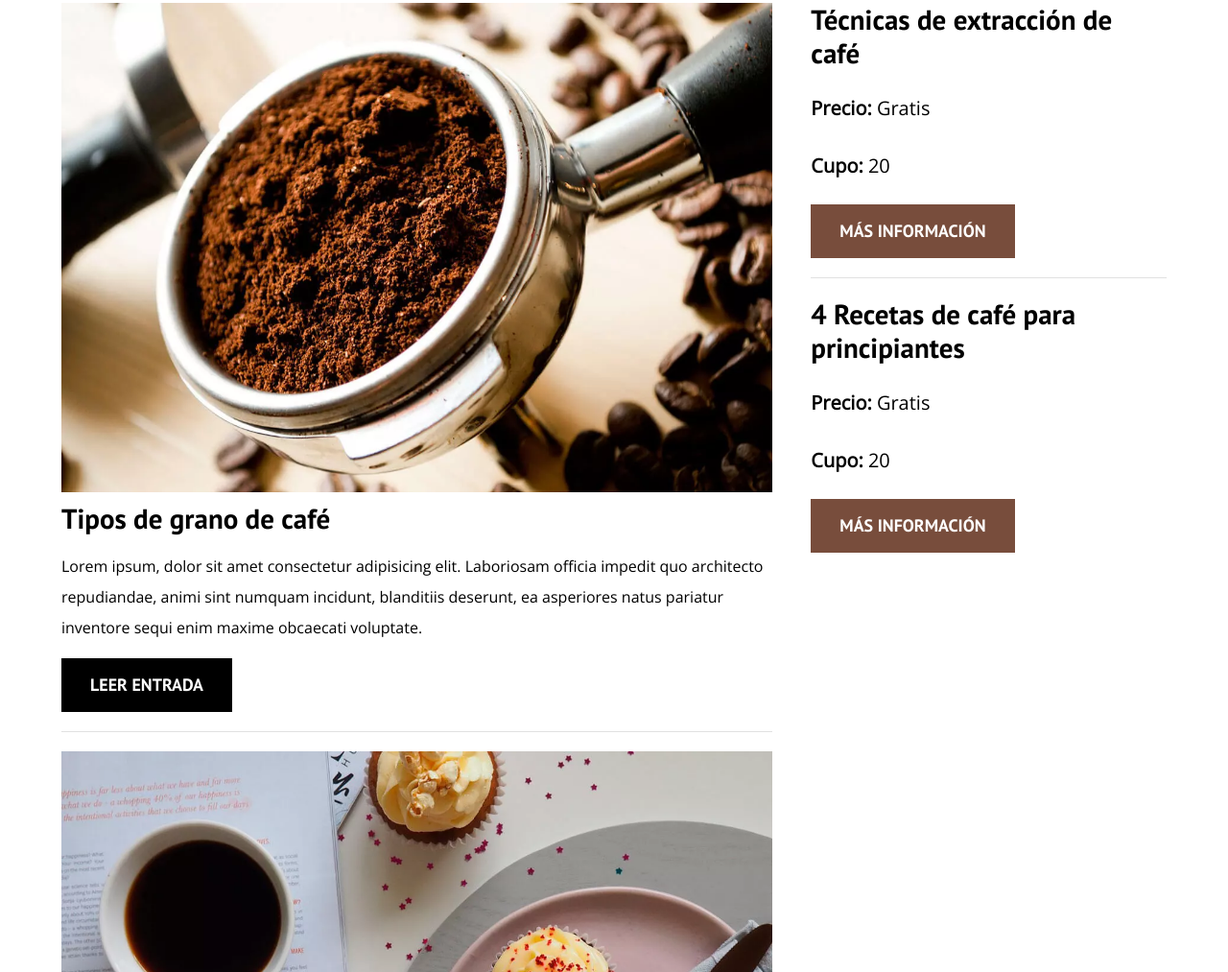
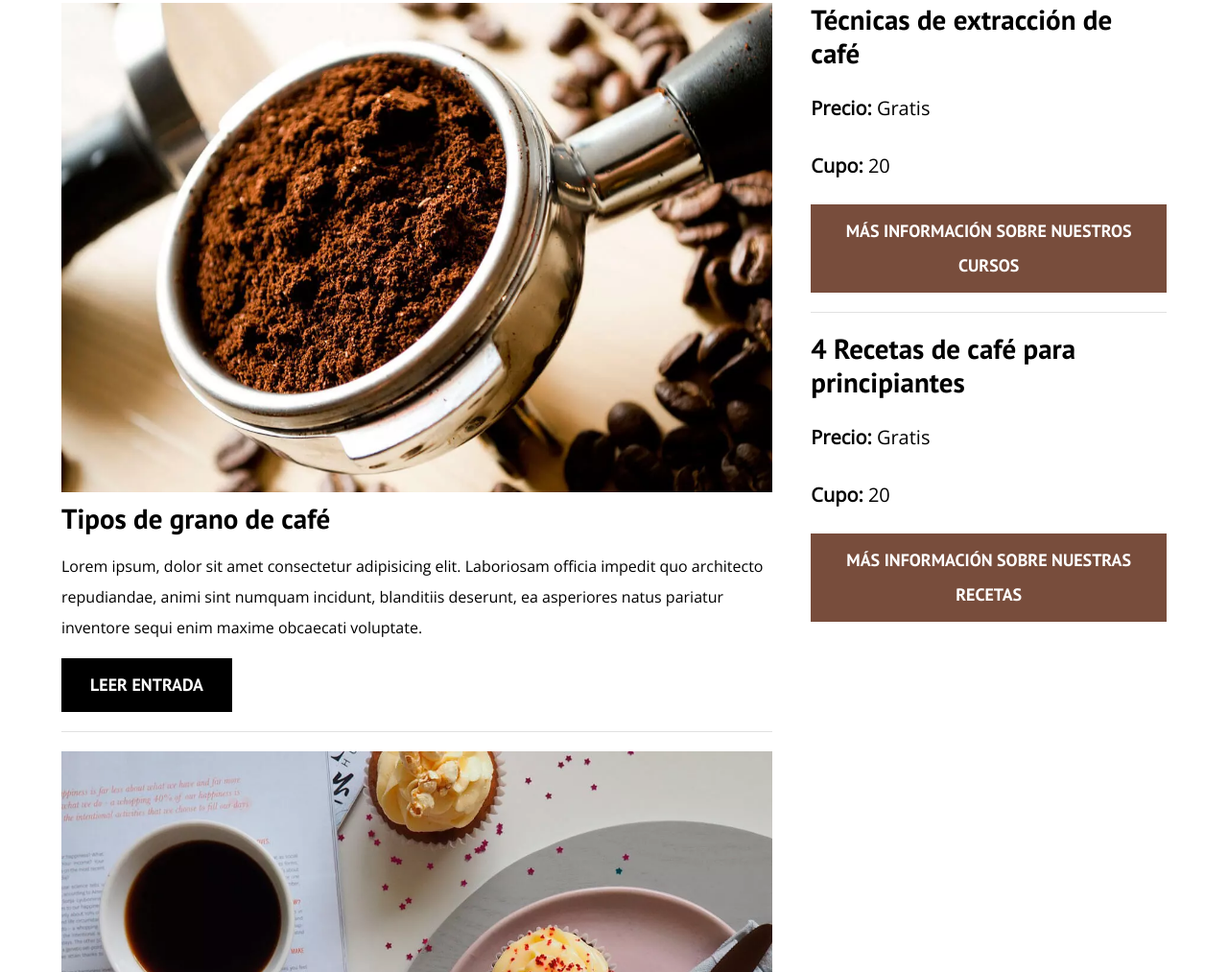
Before and after one commit to Portolopser/Blog-Cafe, a plain HTML site: page index.html in a window 1280 px wide. Shown: the part 699-1712 px from the top of the page at 96% size. Drawn offline with nearby package versions, Linux system fonts and the light colour scheme; a script that the page names is missing.

Commit message:
Cambios meta description y texto botones

```diff
--- a/index.html
+++ b/index.html
@@ -5,6 +5,7 @@
     <meta charset="UTF-8">
     <meta name="viewport" content="width=device-width, initial-scale=1.0">
     <title>Blog de Café</title>
+    <meta name="description" content="Página web de blog de café">
 
     <!-- Prefetch -->
     <link rel="prefetch" href="nosotros.html" as="document">
@@ -112,7 +113,7 @@
                     <p class="course__widget--label">Cupo:
                         <span class="course__widget--info">20</span>
                     </p>
-                    <a href="entrada.html" class="button button--secondary">Más información</a>
+                    <a href="entrada.html" class="button button--secondary">Más información sobre nuestros cursos</a>
                 </li>
 
                 <li class="course__widget">
@@ -123,7 +124,7 @@
                     <p class="course__widget--label">Cupo:
                         <span class="course__widget--info">20</span>
                     </p>
-                    <a href="entrada.html" class="button button--secondary">Más información</a>
+                    <a href="entrada.html" class="button button--secondary">Más información sobre nuestras recetas</a>
                 </li>
             </ul>
         </aside>
```
